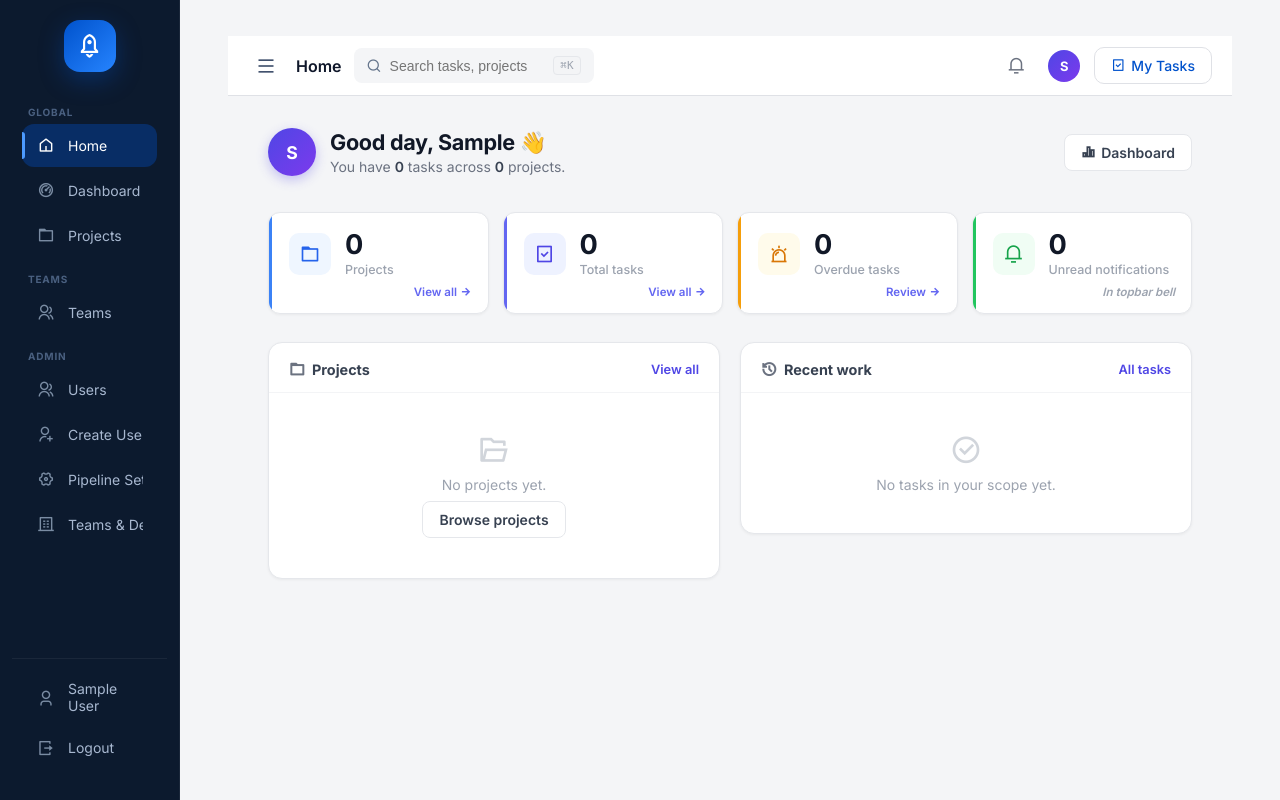
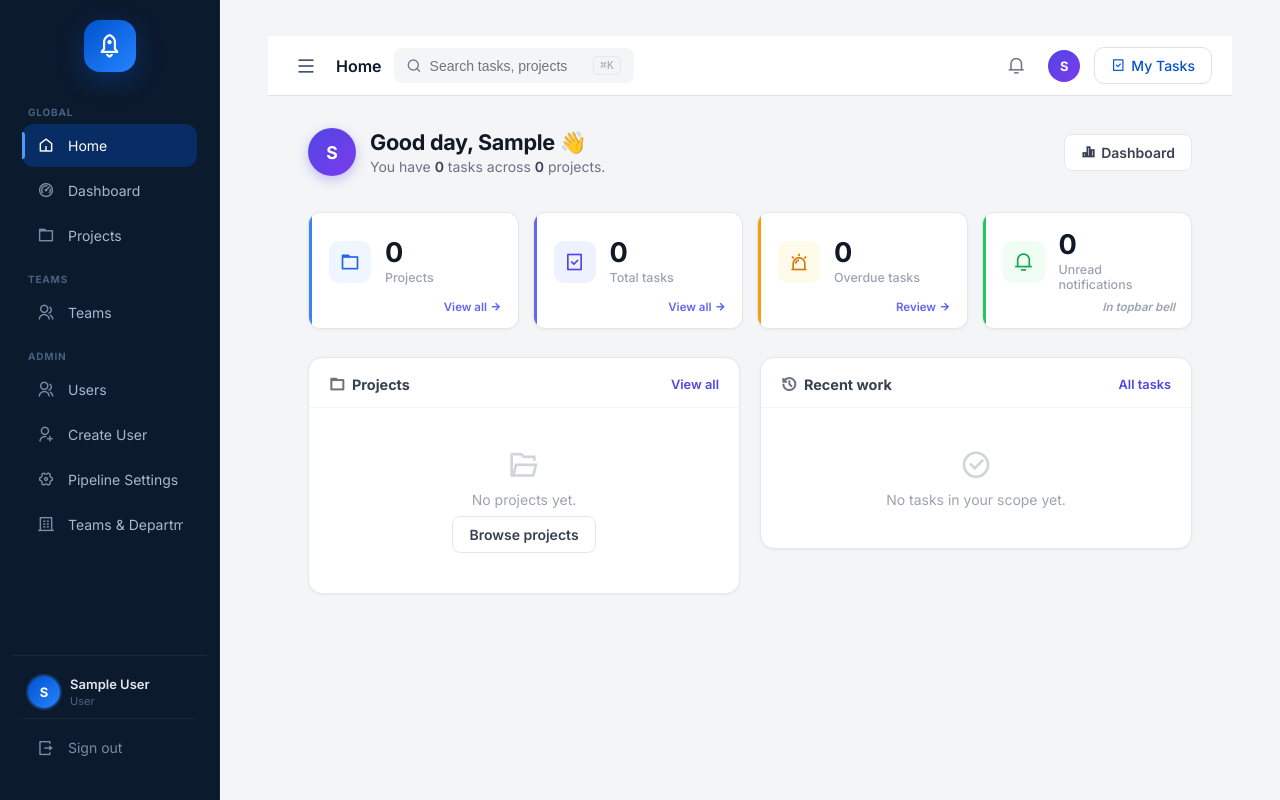
Before and after one commit to sindhu-coder-byte/task_forge, a Django app: page / in a window 1280 px wide. Run offline with Django 5.2, Linux system fonts and the light colour scheme; the visitor is signed in with stand-in values (Sample User, id 1); data comes from the database, SQL or seed files in the repository; data that the repository does not hold is empty; some libraries are stand-ins or nearby versions.

Commit message:
Add user profile avatar and logout styling to sidebar bottom section
Co-Authored-By: Claude Sonnet 4.6 <noreply@anthropic.com>

```diff
--- a/core/static/core/css/shell.css
+++ b/core/static/core/css/shell.css
@@ -74,15 +74,97 @@
   box-shadow: 0 8px 24px rgba(0, 82, 204, 0.35);
 }
 
-/* Bottom strip border */
+/* Bottom strip */
 .app--shell .sidebar--navy .sb-bottom {
-  border-top-color: rgba(255, 255, 255, 0.06);
-  padding: 10px 10px;
+  border-top: 1px solid rgba(255, 255, 255, 0.06);
+  padding: 12px 10px 10px;
+  display: flex;
+  flex-direction: column;
+  gap: 4px;
 }
 
-/* Bottom links also get inner padding track */
+/* User block */
+.app--shell .sidebar--navy .sb-user {
+  display: flex;
+  align-items: center;
+  gap: 10px;
+  padding: 8px 6px 10px;
+  border-bottom: 1px solid rgba(255, 255, 255, 0.06);
+  margin-bottom: 4px;
+  overflow: hidden;
+}
+
+.app--shell .sidebar--navy .sb-avatar {
+  width: 32px;
+  height: 32px;
+  border-radius: 50%;
+  background: linear-gradient(135deg, #0052cc, #2684ff);
+  color: #fff;
+  font-size: 13px;
+  font-weight: 700;
+  display: flex;
+  align-items: center;
+  justify-content: center;
+  flex-shrink: 0;
+  box-shadow: 0 0 0 2px rgba(38, 132, 255, 0.3);
+}
+
+.app--shell .sidebar--navy .sb-user-info {
+  display: flex;
+  flex-direction: column;
+  min-width: 0;
+  overflow: hidden;
+  transition: opacity 0.25s ease, max-width 0.3s ease;
+  max-width: 160px;
+  opacity: 1;
+}
+
+.app--shell .sidebar--navy .sb-name {
+  font-size: 13px;
+  font-weight: 600;
+  color: #e2e8f0;
+  white-space: nowrap;
+  overflow: hidden;
+  text-overflow: ellipsis;
+  line-height: 1.3;
+}
+
+.app--shell .sidebar--navy .sb-role-label {
+  font-size: 11px;
+  color: #4a6080;
+  margin-top: 1px;
+  white-space: nowrap;
+  overflow: hidden;
+  text-overflow: ellipsis;
+  text-transform: capitalize;
+}
+
+/* Bottom links */
 .app--shell .sidebar--navy .sb-bottom .sb-link {
   border-radius: 10px;
+}
+
+/* Logout link */
+.app--shell .sidebar--navy .sb-link--logout {
+  color: #7a8ca3;
+}
+.app--shell .sidebar--navy .sb-link--logout:hover {
+  background: rgba(239, 68, 68, 0.12) !important;
+  color: #fca5a5 !important;
+}
+.app--shell .sidebar--navy .sb-link--logout:hover i {
+  color: #fca5a5 !important;
+}
+
+/* Collapsed: hide user info, center avatar */
+.app--shell .sidebar--navy.collapsed .sb-user {
+  justify-content: center;
+  padding: 8px 0 10px;
+}
+.app--shell .sidebar--navy.collapsed .sb-user-info {
+  opacity: 0;
+  max-width: 0;
+  overflow: hidden;
 }
 
 .main--shell {
--- a/core/static/core/css/style.css
+++ b/core/static/core/css/style.css
@@ -40,7 +40,7 @@
   --gradient-soft:     linear-gradient(135deg, #EEF2FF, #F5F3FF);
 
   /* LAYOUT */
-  --sidebar-width:     180px;
+  --sidebar-width:     220px;
   --sidebar-collapsed: 70px;
   --topbar-height:     60px;
 }
@@ -161,8 +161,10 @@ body {
 
 .sidebar a .nav-label {
   overflow: hidden;
+  text-overflow: ellipsis;
+  white-space: nowrap;
   transition: opacity 0.25s ease, max-width 0.3s ease;
-  max-width: 120px;
+  max-width: 160px;
   opacity: 1;
 }
 
@@ -239,7 +241,7 @@ body {
 .sb-text {
   overflow: hidden;
   transition: opacity 0.25s ease, max-width 0.3s ease;
-  max-width: 120px;
+  max-width: 160px;
   opacity: 1;
   white-space: normal;
   word-break: break-word;
@@ -304,6 +306,7 @@ body {
   opacity: 0;
   max-width: 0;
   pointer-events: none;
+  overflow: hidden;
 }
 
 .sidebar.collapsed .forge-logo {
@@ -900,7 +903,7 @@ section {
     top: 0;
     left: 0;
     height: 100vh;
-    width: var(--sidebar-width) !important; /* override collapsed state */
+    width: 260px;
     transform: translateX(-100%);
     z-index: 200;
     box-shadow: 4px 0 24px rgba(0,0,0,0.12);
@@ -927,7 +930,7 @@ section {
   /* nav labels always visible inside drawer */
   .sidebar .nav-label {
     opacity: 1 !important;
-    max-width: 120px !important;
+    max-width: 200px !important;
   }
 
   .sidebar nav a,
--- a/core/templates/core/partials/app_sidebar.html
+++ b/core/templates/core/partials/app_sidebar.html
@@ -114,16 +114,17 @@
 
   <!-- ================= USER FOOTER ================= -->
   <div class="sb-bottom">
-    <a href="#" class="sb-link">
-      <i class="ri-user-3-line"></i>
-      <span class="sb-text">
-  {{ request.user.get_full_name|default:request.user.username }}
-</span>
-    </a>
+    <div class="sb-user">
+      <div class="sb-avatar">{{ request.user.username|slice:":1"|upper }}</div>
+      <div class="sb-user-info">
+        <span class="sb-name">{{ request.user.get_full_name|default:request.user.username }}</span>
+        <span class="sb-role-label">{{ request.user.profile.get_role_display }}</span>
+      </div>
+    </div>
 
-    <a href="{% url 'core:logout' %}" class="sb-link">
+    <a href="{% url 'core:logout' %}" class="sb-link sb-link--logout">
       <i class="ri-logout-box-r-line"></i>
-      <span class="sb-text">Logout</span>
+      <span class="sb-text">Sign out</span>
     </a>
   </div>
 
--- a/core/templates/core/partials/shell_scripts.html
+++ b/core/templates/core/partials/shell_scripts.html
@@ -1,8 +1,32 @@
 <script>
 function toggleSidebar() {
-  var sb = document.querySelector(".sidebar");
-  if (sb) sb.classList.toggle("collapsed");
+  var root = document.getElementById('appRoot');
+  var sb   = document.querySelector('.sidebar');
+  if (!sb) return;
+  if (window.innerWidth <= 768) {
+    if (root) root.classList.toggle('sidebar-open');
+  } else {
+    sb.classList.toggle('collapsed');
+  }
 }
+
+/* Close mobile drawer when clicking the overlay */
+document.addEventListener('click', function (e) {
+  var root = document.getElementById('appRoot');
+  if (!root || !root.classList.contains('sidebar-open')) return;
+  var sb = document.querySelector('.sidebar');
+  if (sb && !sb.contains(e.target)) {
+    root.classList.remove('sidebar-open');
+  }
+});
+
+/* Reset sidebar state on resize */
+window.addEventListener('resize', function () {
+  var root = document.getElementById('appRoot');
+  if (window.innerWidth > 768 && root) {
+    root.classList.remove('sidebar-open');
+  }
+});
 
 (function () {
   document.querySelectorAll('.progress span[data-progress]').forEach(function (el) {
```
Also changed, not shown: core/templates/core/base.html (+5 -47 lines).
